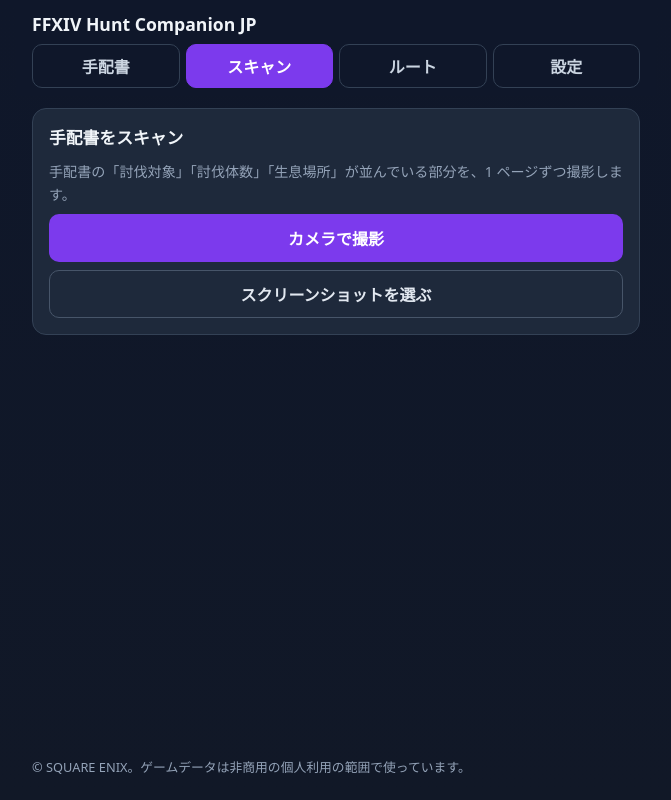
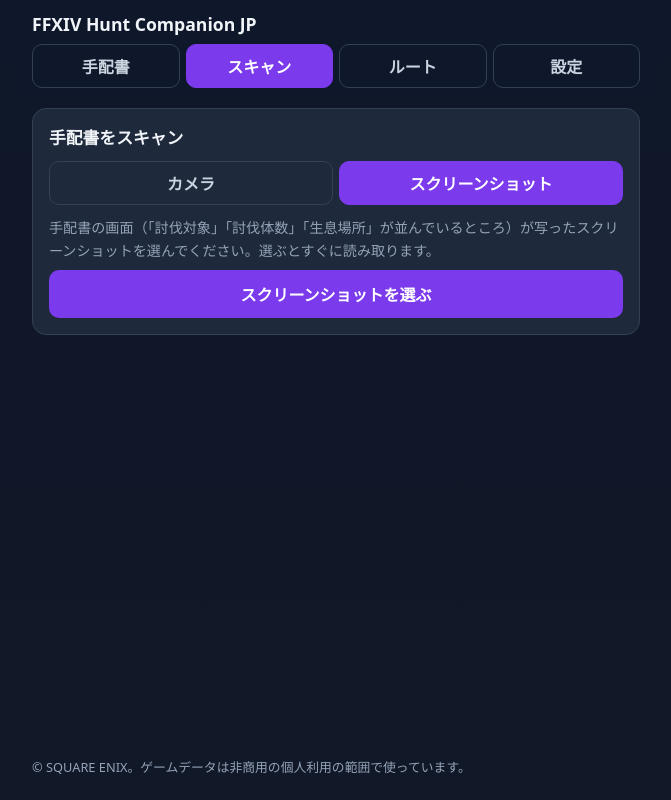
Before and after one commit to haoling/ffxiv-hunt-companion-jp, a Next.js app: page / in a window 1280 px wide. Both pictures are taken after a click on the tab "スキャン". Shown: the whole page, without its empty margins (304-975 px from the left). Built offline with nearby package versions, Linux system fonts and the light colour scheme.

Commit message:
スキャン画面をカメラ／スクリーンショットのタブに分け、既定を端末で切り替える
Co-Authored-By: Claude Sonnet 5.5 <noreply@anthropic.com>
Claude-Session: https://claude.ai/code/session_013QHVihtPKZ5HjRi1iAi8K9

```diff
--- a/app/hunt-app.module.css
+++ b/app/hunt-app.module.css
@@ -422,3 +422,9 @@
   overflow-wrap: anywhere;
   margin-top: 6px;
 }
+
+.modeTabs {
+  display: grid;
+  grid-template-columns: repeat(2, 1fr);
+  gap: 6px;
+}
--- a/app/scan-tab.tsx
+++ b/app/scan-tab.tsx
@@ -14,8 +14,7 @@ import { useBills } from "./use-user-state";
 type Origin = "camera" | "file";
 
 type Stage =
-  | { kind: "start" }
-  | { kind: "camera" }
+  | { kind: "input" }
   | { kind: "reading"; progress: number; status: string }
   | { kind: "result"; origin: Origin; panel: ParsedPanel; candidates: Candidate[]; text: string; preview: string };
 
@@ -26,8 +25,26 @@ const STATUS_LABELS: Record<string, string> = {
   "recognizing text": "文字を認識中…",
 };
 
+/** 入力方法。スマホ（タッチ操作）の既定はカメラ、PC の既定はスクリーンショット */
+type Mode = Origin;
+
+function defaultMode(): Mode {
+  try {
+    return window.matchMedia("(pointer: coarse)").matches ? "camera" : "file";
+  } catch {
+    return "file";
+  }
+}
+
+const MODE_LABELS: { id: Mode; label: string }[] = [
+  { id: "camera", label: "カメラ" },
+  { id: "file", label: "スクリーンショット" },
+];
+
 export function ScanTab({ onOpenBills }: { onOpenBills: () => void }) {
-  const [stage, setStage] = useState<Stage>({ kind: "start" });
+  // ScanTab はハイドレーション後にだけ描画されるので、初期値でブラウザの情報を読んでよい
+  const [mode, setMode] = useState<Mode>(defaultMode);
+  const [stage, setStage] = useState<Stage>({ kind: "input" });
   const [error, setError] = useState<string>();
   /** 読み取り済みのページ（n/5 の n）と、そのページ総数 */
   const [pages, setPages] = useState<{ total: number; read: number[] }>({ total: 0, read: [] });
@@ -58,13 +75,13 @@ export function ScanTab({ onOpenBills }: { onOpenBills: () => void }) {
     } catch (e) {
       console.error(e);
       setError("読み取りに失敗しました。画像を確認して、もう一度お試しください（初回は通信が必要です）。");
-      setStage({ kind: "start" });
+      setStage({ kind: "input" });
     }
   }, []);
 
   const failCamera = useCallback((message: string) => {
     setError(message);
-    setStage({ kind: "start" });
+    setMode("file");
   }, []);
 
   return (
@@ -76,8 +93,18 @@ export function ScanTab({ onOpenBills }: { onOpenBills: () => void }) {
             {error}
           </p>
         )}
-        {stage.kind === "start" && <StartPanel onCamera={() => setStage({ kind: "camera" })} onFile={(f) => readImage(f, "file")} />}
-        {stage.kind === "camera" && <CameraPanel onCapture={(b) => readImage(b, "camera")} onCancel={() => setStage({ kind: "start" })} onError={failCamera} />}
+        {stage.kind === "input" && (
+          <>
+            <div className={styles.modeTabs} role="tablist" aria-label="入力方法">
+              {MODE_LABELS.map((m) => (
+                <button key={m.id} type="button" role="tab" aria-selected={mode === m.id} className={mode === m.id ? styles.tabActive : styles.tab} onClick={() => setMode(m.id)}>
+                  {m.label}
+                </button>
+              ))}
+            </div>
+            {mode === "camera" ? <CameraPanel onCapture={(b) => readImage(b, "camera")} onError={failCamera} /> : <FilePanel onFile={(f) => readImage(f, "file")} />}
+          </>
+        )}
         {stage.kind === "reading" && (
           <div role="status">
             <p className={styles.muted}>{stage.status}</p>
@@ -90,7 +117,7 @@ export function ScanTab({ onOpenBills }: { onOpenBills: () => void }) {
           <ResultPanel
             result={stage}
             pages={pages}
-            onNext={() => setStage(stage.origin === "camera" ? { kind: "camera" } : { kind: "start" })}
+            onNext={() => setStage({ kind: "input" })}
             onOpenBills={onOpenBills}
           />
         )}
@@ -100,14 +127,11 @@ export function ScanTab({ onOpenBills }: { onOpenBills: () => void }) {
   );
 }
 
-function StartPanel({ onCamera, onFile }: { onCamera: () => void; onFile: (file: File) => void }) {
+function FilePanel({ onFile }: { onFile: (file: File) => void }) {
   return (
     <div className={styles.scanActions}>
-      <p className={styles.muted}>手配書の「討伐対象」「討伐体数」「生息場所」が並んでいる部分を、1 ページずつ撮影します。</p>
-      <button type="button" className={styles.primaryButton} onClick={onCamera}>
-        カメラで撮影
-      </button>
-      <label className={styles.secondaryButton} style={{ display: "grid", placeItems: "center", cursor: "pointer" }}>
+      <p className={styles.muted}>手配書の画面（「討伐対象」「討伐体数」「生息場所」が並んでいるところ）が写ったスクリーンショットを選んでください。選ぶとすぐに読み取ります。</p>
+      <label className={styles.primaryButton} style={{ display: "grid", placeItems: "center", cursor: "pointer" }}>
         スクリーンショットを選ぶ
         <input
           type="file"
@@ -133,7 +157,7 @@ const GUIDE_ROWS: { label: string; right?: string }[] = [
   { label: "生息場所" },
 ];
 
-function CameraPanel({ onCapture, onCancel, onError }: { onCapture: (blob: Blob) => void; onCancel: () => void; onError: (message: string) => void }) {
+function CameraPanel({ onCapture, onError }: { onCapture: (blob: Blob) => void; onError: (message: string) => void }) {
   const videoRef = useRef<HTMLVideoElement>(null);
   const [ready, setReady] = useState(false);
 
@@ -190,9 +214,6 @@ function CameraPanel({ onCapture, onCancel, onError }: { onCapture: (blob: Blob)
       </div>
       <button type="button" className={styles.primaryButton} disabled={!ready} onClick={capture}>
         撮影
-      </button>
-      <button type="button" className={styles.secondaryButton} onClick={onCancel}>
-        やめる
       </button>
     </div>
   );
```
Also changed, not shown: 1 other file (tests, documents, lock files or other folders).
